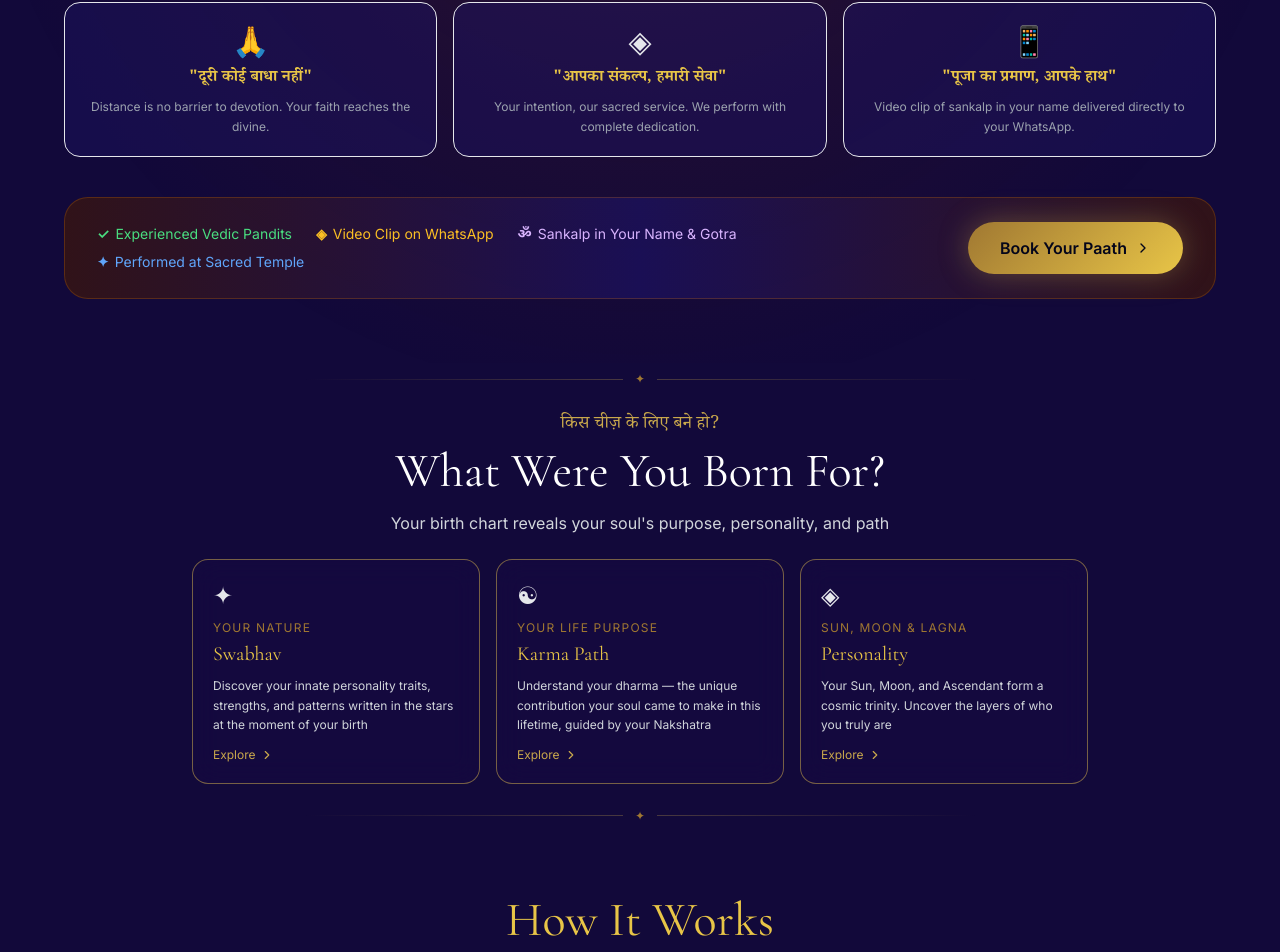
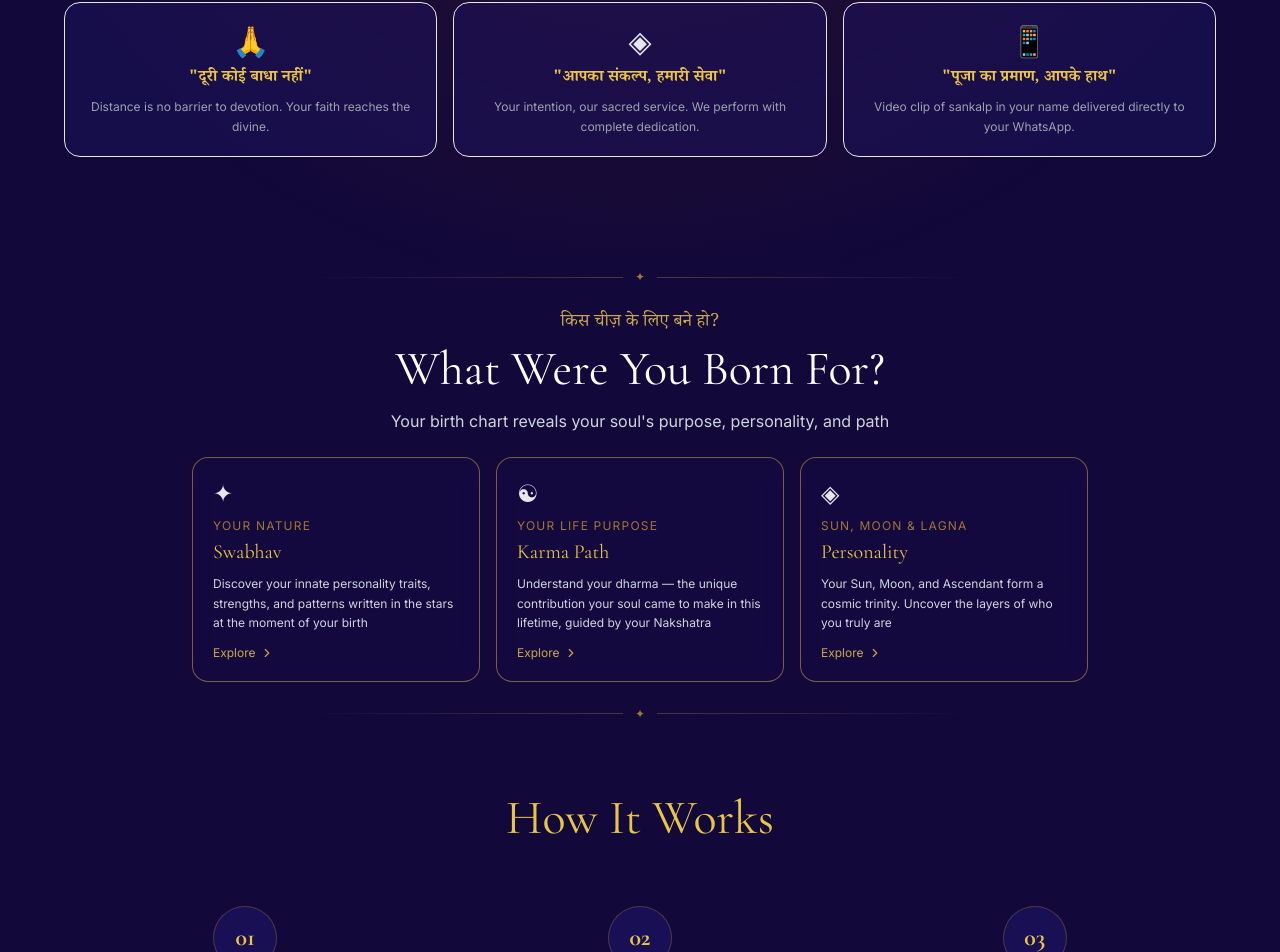
Before and after one commit to professorhemant/astrovyoma, a React (Vite) app in the folder frontend/: page / in a window 1280 px wide. Shown: the part 1571-2523 px from the top of the page. Built offline with nearby package versions, Linux system fonts and the light colour scheme; no server answers; a web font is replaced by a local one.

Commit message:
Remove bottom trust bar + CTA from Book Paath section

```diff
--- a/frontend/src/pages/HomePage.jsx
+++ b/frontend/src/pages/HomePage.jsx
@@ -478,28 +478,6 @@ export default function HomePage() {
               ))}
             </div>
 
-            {/* Trust badges + CTA */}
-            <motion.div initial={{opacity:0,y:16}} whileInView={{opacity:1,y:0}} viewport={{once:true}}
-              className="flex flex-col md:flex-row items-center justify-between gap-6
-                         bg-gradient-to-r from-amber-950/60 via-cosmic-800/60 to-amber-950/60
-                         border border-amber-600/25 rounded-3xl px-8 py-6">
-              <div className="flex flex-wrap justify-center md:justify-start gap-x-6 gap-y-2">
-                {[
-                  { icon:'✓', text:'Experienced Vedic Pandits',   cls:'text-green-400'  },
-                  { icon:'◈', text:'Video Clip on WhatsApp',       cls:'text-amber-400'  },
-                  { icon:'ॐ', text:'Sankalp in Your Name & Gotra', cls:'text-purple-300' },
-                  { icon:'✦', text:'Performed at Sacred Temple',   cls:'text-blue-400'   },
-                ].map(u => (
-                  <span key={u.text} className={`flex items-center gap-1.5 text-sm ${u.cls}`}>
-                    <span className="font-bold">{u.icon}</span>{u.text}
-                  </span>
-                ))}
-              </div>
-              <Link to="/book-pooja"
-                className="btn-gold px-8 py-3.5 text-base font-semibold whitespace-nowrap flex items-center gap-2 shrink-0 shadow-[0_0_30px_rgba(201,168,76,0.35)]">
-                Book Your Paath <ChevronRight className="w-4 h-4" />
-              </Link>
-            </motion.div>
 
           </div>
         </section>
```
